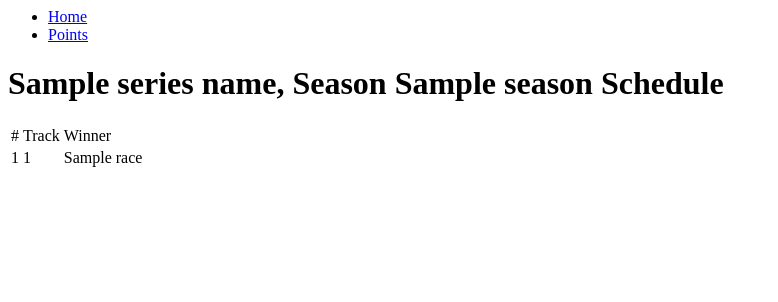
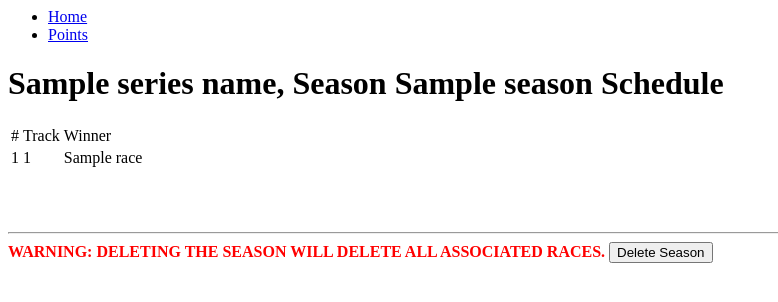
Before and after one commit to FK76exe/NR2003-stats-generator, a Flask app: template src/src/templates/season.html in a window 1280 px wide. Shown: the top 302 px of the page, without its empty margins (0-778 px from the left). Run offline with Flask 3, Linux system fonts and the light colour scheme; the template is opened without the code that fills it: most values are stand-ins (such as "Sample title", 1, 10 or a date in 2020).

Commit message:
fixed deletion button macro; added deletion option

```diff
--- a/src/src/series.py
+++ b/src/src/series.py
@@ -129,3 +129,15 @@ def add_season(series):
         <a href="../">Go back to series page</a>
     </html>
     """
+
+@series_page.route("<series>/<season>/delete", methods = ['DELETE'])
+def delete_season(series, season):
+    """Delete season of a series"""
+    pragma_query = "PRAGMA foreign_keys = ON;"
+    delete_query = f"DELETE FROM seasons WHERE series_id={series} AND season_num={season}"
+    with sqlite3.connect(DATABASE_NAME) as con:
+        cursor = con.cursor()
+        cursor.execute(pragma_query)
+        cursor.execute(delete_query)
+        con.commit() # add this, so that everyone can see deletion
+    return redirect("../", code=302)
--- a/src/src/templates/macro.html
+++ b/src/src/templates/macro.html
@@ -6,12 +6,12 @@
     </li>
 {% endmacro %}
 
-{% macro initial_deletion(msg) %}
+{% macro initial_deletion(msg, button_txt) %}
 <br><br><br>
 <hr>
 <b style="color: red">{{msg}}</b>
 <button onclick="ConfirmDeletion()">
-    Delete Track
+    {{button_txt}}
 </button>
 {% endmacro %}
 
--- a/src/src/templates/season.html
+++ b/src/src/templates/season.html
@@ -1,4 +1,4 @@
-{% from "macro.html" import navLink with context %}
+{% from "macro.html" import navLink, initial_deletion, confirm_deletion with context %}
 <html>
     <head>
         <title>
@@ -37,5 +37,11 @@
                 </tr>
             {% endfor %}
         </table>
+
+        {{ initial_deletion("WARNING: DELETING THE SEASON WILL DELETE ALL ASSOCIATED RACES.", "Delete Season") }}
+
     </body>
+    <script>
+        {{ confirm_deletion("ANOTHER WARNING: EVERY RACE ASSOCIATED WITH THIS SEASON WILL BE DELETED. THIS ACTION CANNOT BE UNDONE.") }}
+    </script>
 </html>
--- a/src/src/templates/series.html
+++ b/src/src/templates/series.html
@@ -70,7 +70,7 @@
             <input type="submit" value="Submit">
         </form>
 
-        {{ initial_deletion('WARNING: DELETING THE SERIES WILL DELETE ALL SEASONS ASSOCIATED WITH SERIES') }}
+        {{ initial_deletion('WARNING: DELETING THE SERIES WILL DELETE ALL SEASONS ASSOCIATED WITH SERIES', "Delete Series") }}
 
     </body>
     <script>
--- a/src/src/templates/track_overview.html
+++ b/src/src/templates/track_overview.html
@@ -48,7 +48,7 @@
             </table>
         {% endfor %}
 
-        {{ initial_deletion('WARNING: DELETING TRACK WILL REMOVE ALL RACES ASSOCIATED WITH IT FROM ALL SEASONS. THIS ACTION CANNOT BE UNDONE.') }}
+        {{ initial_deletion('WARNING: DELETING TRACK WILL REMOVE ALL RACES ASSOCIATED WITH IT FROM ALL SEASONS. THIS ACTION CANNOT BE UNDONE.', "Delete Track") }}
     </body>
 
     <script>
```
